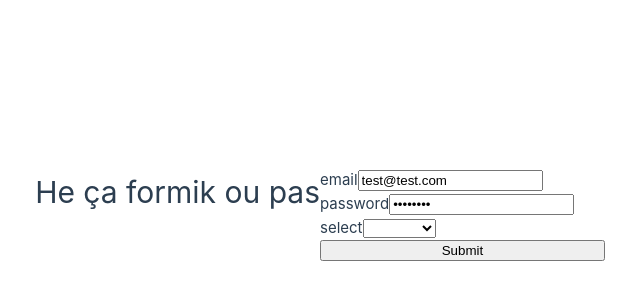
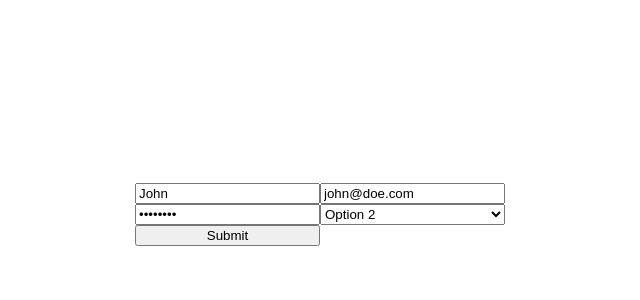
Before and after one commit to di-meh/formik-vue, a Vue app: page / in a window 1280 px wide. Shown: the part 186-486 px from the top of the page, without its empty margins (320-960 px from the left). Built offline with nearby package versions, Linux system fonts and the light colour scheme.

Commit message:
WIP Souley

```diff
--- a/src/App.vue
+++ b/src/App.vue
@@ -8,16 +8,16 @@ const options = [
   { value: "2", label: "Option 2" },
   { value: "3", label: "Option 3" },
 ];
+const initialValues = {
+  name: "John",
+  email: "john@doe.com",
+  password: "password",
+  test3: 2
+};
 const isSubmit = ref(false);
-const initialValues = {
-  email: "test@test.com",
-  password: "password",
+const submit = (values) => {
+  console.log(values);
 };
-
-const submit = (values) => {
-  console.log(values, "submit fonction");
-};
-
 const validate = (values) => {
   const errors = {};
   if (!values.email) {
@@ -27,47 +27,24 @@ const validate = (values) => {
   }
   return errors;
 };
-
 const handleSubmit = (event) => {
   event.preventDefault();
   isSubmit.value = true;
-};
+}
 </script>
 
 <template>
-  <header>
-    <h1>He ça formik ou pas</h1>
-  </header>
-
-  <main class="container">
-    <Formik
-      :initial-values="initialValues"
-      :on-submit="submit"
-      :validate="validate"
-      :is-submit="isSubmit"
-      @submitted="isSubmit = false"
-    >
-      <Field type="email" name="email" />
-      <Field type="password" name="password" />
-      <Field type="select" name="select">
-        <option v-for="option in options" :value="option.value">
-          {{ option.label }}
-        </option>
-      </Field>
-      <button type="submit" @click="handleSubmit">Submit</button>
-    </Formik>
-  </main>
+  <Formik :initial-values="initialValues" :on-submit="submit" :is-submit="isSubmit" :validate="validate" @submitted="isSubmit = false">
+    <Field name="name" as="input" type="text" />
+    <Field name="email" as="input" type="email" />
+    <Field name="password" as="input" type="password" />
+    <Field name="test3" as="select">
+      <option v-for="option in options" :value="option.value">{{ option.label }}</option>
+    </Field>
+  </Formik>
+  <button type="submit" @click="handleSubmit">Submit</button>
 </template>
 
 <style>
-.header {
-  background-color: #f1f1f1;
-  padding: 30px;
-  text-align: center;
-}
-.container {
-  display: flex;
-  flex-direction: column;
-  justify-content: center;
-}
+
 </style>
--- a/src/components/Field.vue
+++ b/src/components/Field.vue
@@ -1,40 +1,53 @@
+<template>
+  <input v-if="!as || as === 'input'" :type="type" :name="name" :placeholder="placeholder" v-model="fieldValue">
+  <textarea v-else-if="as === 'textarea'" :name="name" :placeholder="placeholder" v-model="fieldValue"></textarea>
+  <select v-else-if="as === 'select'" :name="name" v-model="fieldValue">
+    <slot></slot>
+  </select>
+  <component v-else :is="as" :name="name"></component>
+</template>
+
 <script setup>
-import { inputType } from "../enum";
-import { reactive, inject } from "vue";
+import {ref, onBeforeMount, inject, reactive} from "vue";
+import inputTypes from "@/utils/inputTypes.js";
 const props = defineProps({
-  type: {
-    type: String,
-    required: true,
-    default: "email",
+  as: {
+    type: [String, Object],
+    required: false,
+    default: "input"
   },
   name: {
     type: String,
-    required: true,
-    default: "email",
+    required: true
+  },
+  placeholder: {
+    type: String,
+    required: false,
+    default: null
+  },
+  type: {
+    type: String,
+    required: false,
+    default: 'text',
+    validator(value) {
+      return inputTypes.includes(value)
+    }
+  },
+  options: {
+    type: Array,
+    required: false,
+    default: null
   }
 });
 
-const values = reactive(inject("formValues"));
+const fieldValue = ref("");
+onBeforeMount(() => {
+  console.log("Field mounted");
+  const initialValues = inject('formValues')
+  if (initialValues && initialValues[props.name]) {
+    fieldValue.value = initialValues[props.name]
+  }
+})
 
-const isNotValidInput = () => {
-  return !inputType.includes(props.type);
-};
 </script>
-
-<template>
-  <div v-if="isNotValidInput()">Toto</div>
-  <div v-else>
-    <label :for="name">{{ name }}</label>
-    <input
-      v-if="type !== 'select'"
-      :type="type"
-      :name="name"
-      v-model="values[type]"
-    />
-    <select v-else :name="name" v-model="values[type]">
-      <slot></slot>
-    </select>
-  </div>
-</template>
-
 <style scoped></style>
--- a/src/components/Formik.vue
+++ b/src/components/Formik.vue
@@ -5,11 +5,11 @@ const emit = defineEmits(['submitted']);
 const props = defineProps({
   validate: {
     type: Function,
-    required: true,
+    required: false,
   },
   initialValues: {
     type: Object,
-    required: false,
+    required: true,
   },
   onSubmit: {
     type: Function,
@@ -17,13 +17,13 @@ const props = defineProps({
   },
   isSubmit: {
     type: Boolean,
-    required: true,
+    required: false,
   }
 });
 
 provide("formValues", props.initialValues);
-
 onUpdated(() => {
+  console.log("Formik updated");
   if (props.isSubmit) {
     const errors = props.validate(props.initialValues);
     if (Object.keys(errors).length === 0) {
--- a/src/enum/index.js
+++ /dev/null
@@ -1 +0,0 @@
-export * from './input';
--- a/src/enum/input.js
+++ /dev/null
@@ -1,22 +0,0 @@
-export const inputType = [
-    'button',
-    'checkbox',
-    'color',
-    'date',
-    'datetime-local',
-    'email',
-    'file',
-    'hidden',
-    'image',
-    'month',
-    'number',
-    'password',
-    'radio',
-    'search',
-    'tel',
-    'text',
-    'time',
-    'url',
-    'week',
-    'select'
-];
```
